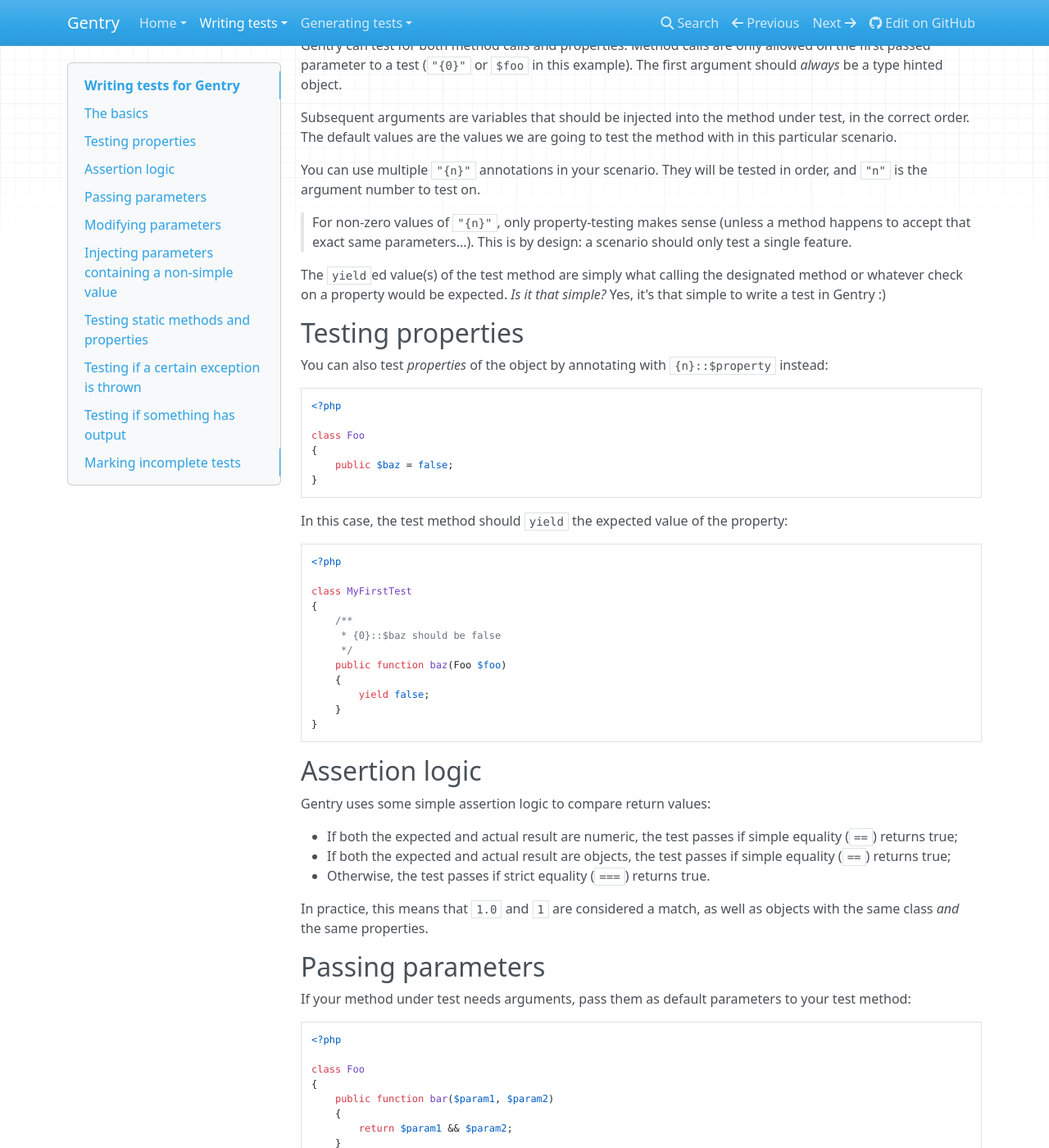
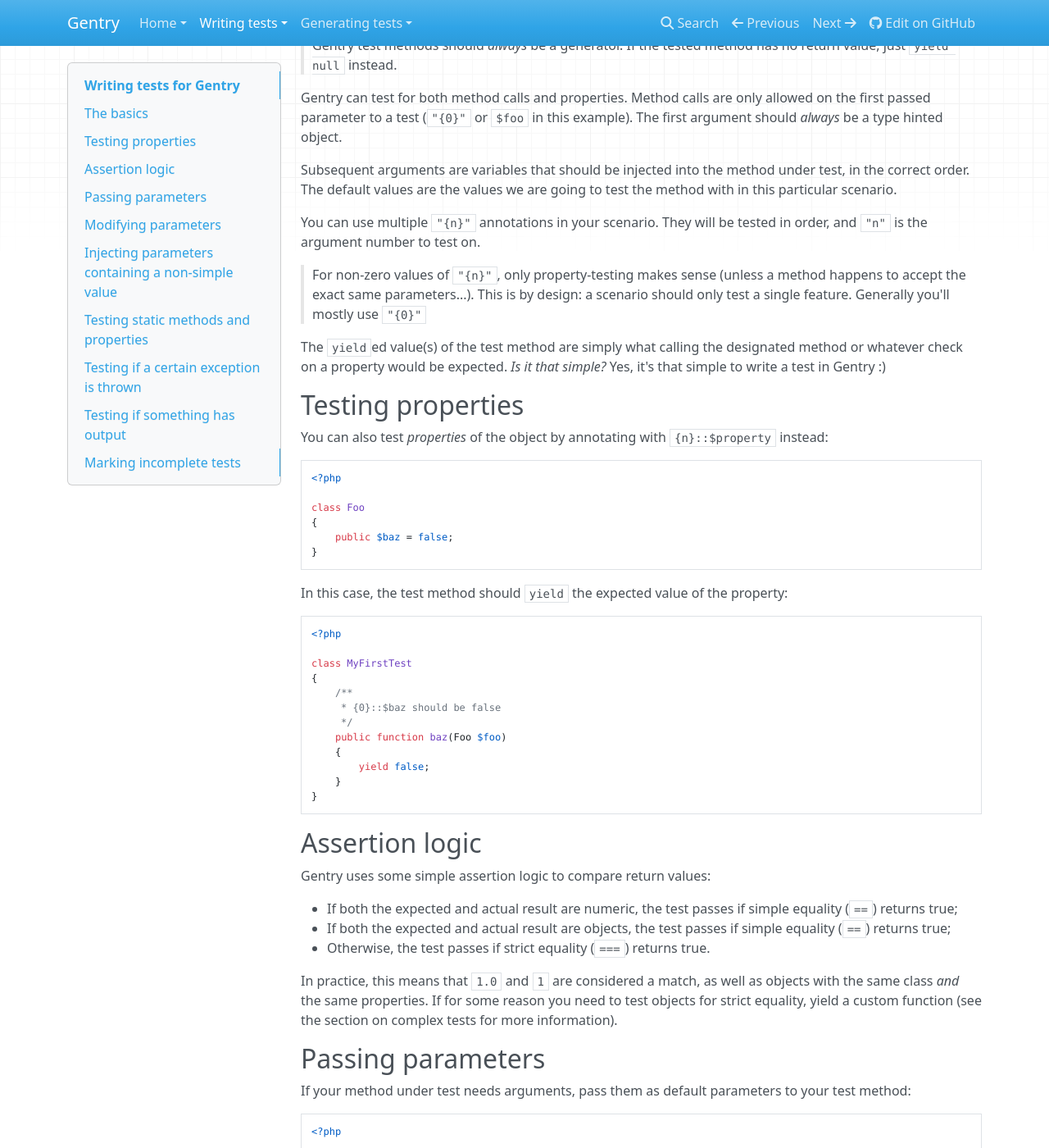
Before and after one commit to gentry-php/gentry, an MkDocs documentation site: the page built from docs/writing/basics.md, in a window 1280 px wide and 1400 px high, scrolled down 1312 px. Shown: the whole window at 82% size. Built offline with MkDocs 1.6.1, drawn with Linux system fonts in a browser that asks for light colours; nearby versions of some CDN libraries; old or Windows-style settings are respelled for this version of MkDocs.

Commit message:
explain more

```diff
--- a/docs/writing/basics.md
+++ b/docs/writing/basics.md
@@ -68,6 +68,9 @@ class MyFirstTest
 The first thing to note is that the test `yield`s the expected value and is thus
 a "generator". This allows you to specify multiple tests for one scenario.
 
+> Gentry test methods should _always_ be a generator. If the tested method has
+> no return value, just `yield null` instead.
+
 Gentry can test for both method calls and properties. Method calls are only
 allowed on the first passed parameter to a test (`"{0}"` or `$foo` in this
 example). The first argument should _always_ be a type hinted object.
@@ -80,8 +83,9 @@ You can use multiple `"{n}"` annotations in your scenario. They will be tested
 in order, and `"n"` is the argument number to test on.
 
 > For non-zero values of `"{n}"`, only property-testing makes sense (unless a
-> method happens to accept that exact same parameters...). This is by design: a
-> scenario should only test a single feature.
+> method happens to accept the exact same parameters...). This is by design: a
+> scenario should only test a single feature. Generally you'll mostly use
+> `"{0}"`
 
 The `yield`ed value(s) of the test method are simply what calling the designated
 method or whatever check on a property would be expected. _Is it that simple?_
@@ -127,7 +131,9 @@ Gentry uses some simple assertion logic to compare return values:
 - Otherwise, the test passes if strict equality (`===`) returns true.
 
 In practice, this means that `1.0` and `1` are considered a match, as well as
-objects with the same class _and_ the same properties.
+objects with the same class _and_ the same properties. If for some reason you
+need to test objects for strict equality, yield a custom function (see the
+section on complex tests for more information).
 
 ## Passing parameters
 If your method under test needs arguments, pass them as default parameters to
```
